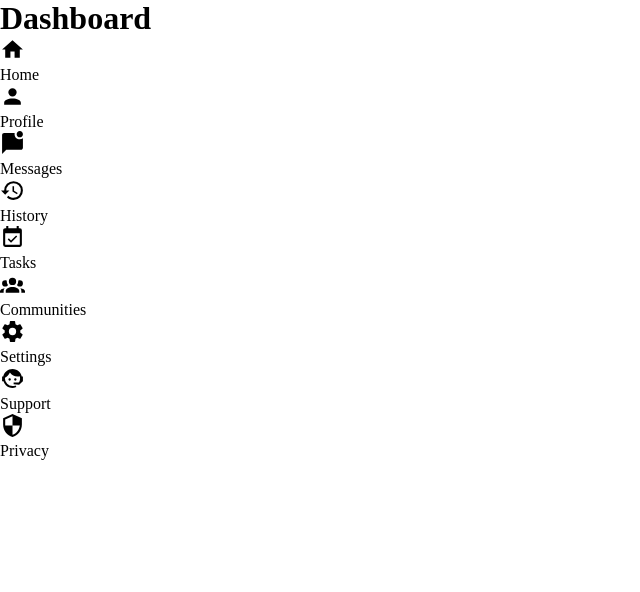
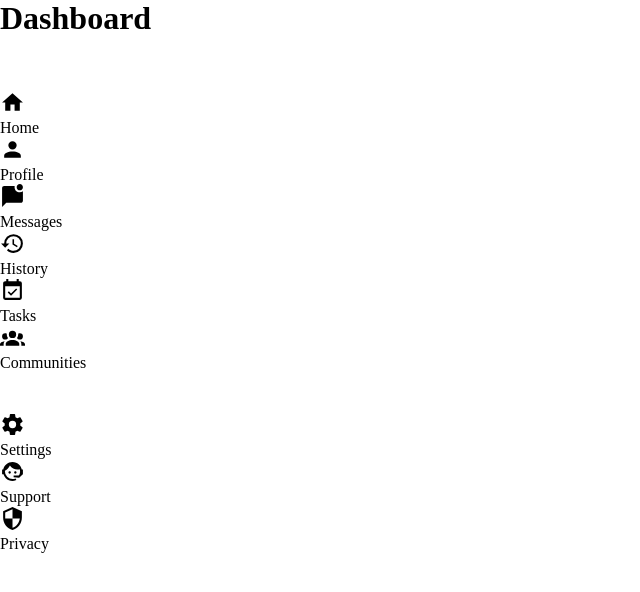
Before and after one commit to ShroomyRalsei/odin-dashboard, a plain HTML site: page index.html in a window 1280 px wide. Shown: the whole page, without its empty margins (0-640 px from the left). Drawn offline with Linux system fonts and the light colour scheme.

Commit message:
feat:Set sidebar div cols and gap

```diff
--- a/style.css
+++ b/style.css
@@ -10,4 +10,6 @@
 
 .sidebar {
     display:grid;
+    grid-template:50px repeat(2, 1fr) / 1fr;
+    gap:40px;
 }
```
